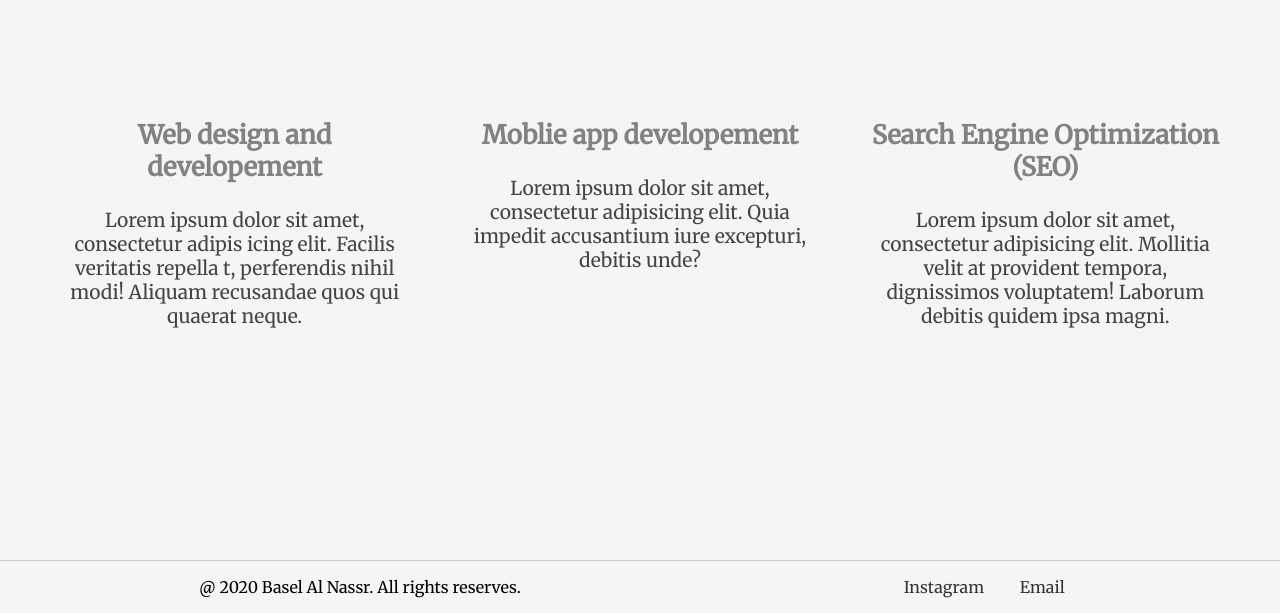
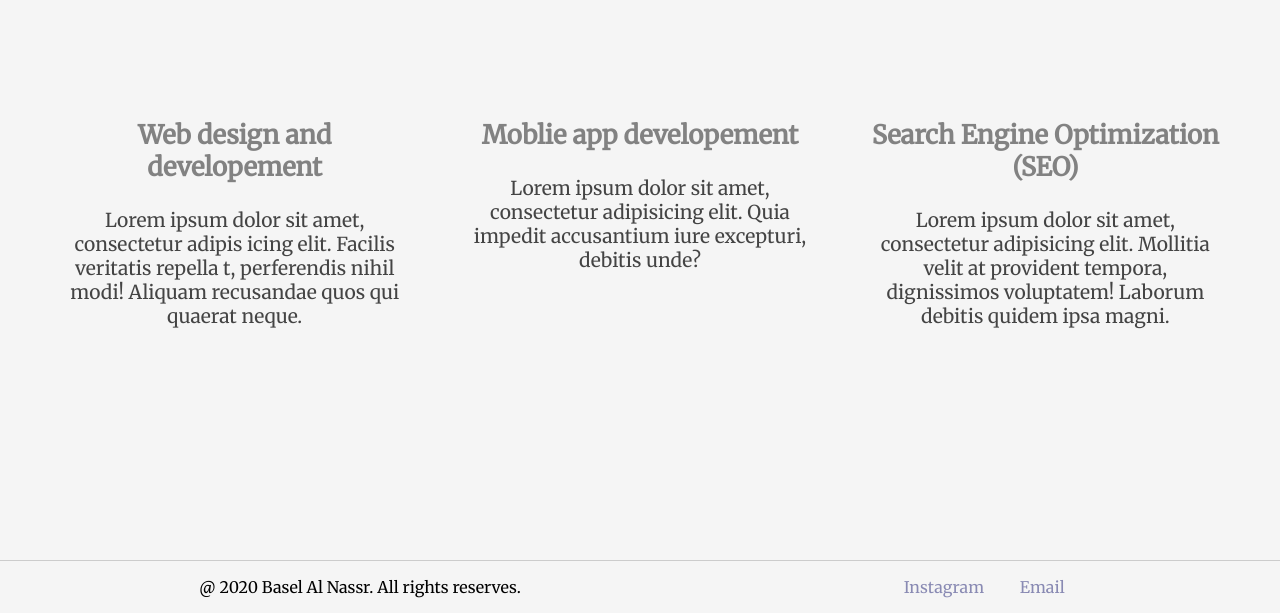
Before and after one commit to mrbasel/My-portfolio, a plain HTML site: page index.html in a window 1280 px wide. Shown: the part 187-800 px from the top of the page. Drawn offline with Linux system fonts and the light colour scheme.

Commit message:
Added social links

```diff
--- a/index.html
+++ b/index.html
@@ -38,8 +38,8 @@
       @ 2020 Basel Al Nassr. All rights reserves.
     </div>
     <div id="social">
-      <a href="" class="social-link">Instagram</a>
-      <a href="" class="social-link">Email</a>
+      <a href="https://www.instagram.com/basaln5/" class="social-link">Instagram</a>
+      <a href="mailto:mrbasel555@gmail.com?subject=subject" class="social-link">Email</a>
     </div>
   </footer>
 
--- a/style.css
+++ b/style.css
@@ -83,7 +83,7 @@ footer {
 }
 
 #social a {
-  color: #333;
+  color: #898ab3;
   transition: 0.4s;
 }
 
```
